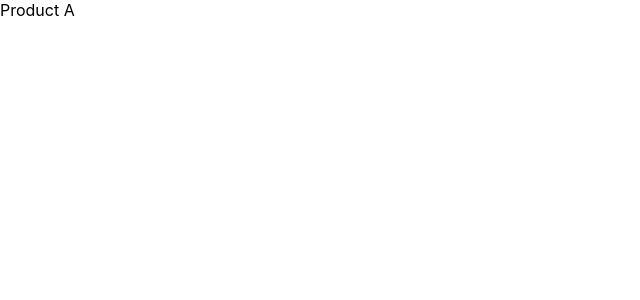
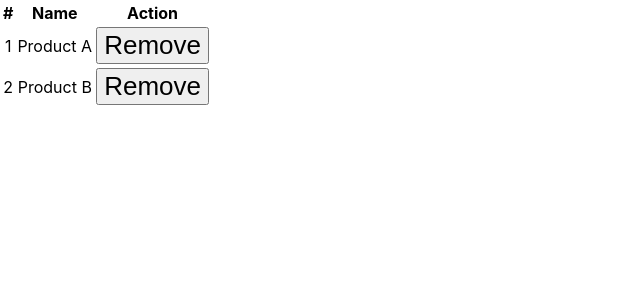
Before and after one commit to 0709nvanh/anhnv-nodejs, a React (Vite) app: page / in a window 1280 px wide. Shown: the top 300 px of the page, without its empty margins (0-640 px from the left). Built offline with nearby package versions, Linux system fonts and the light colour scheme; data requests are answered from the project's data file.

Commit message:
feat: list && remove data && api

```diff
--- /dev/null
+++ b/db.json
@@ -0,0 +1,12 @@
+{
+    "products": [
+        {
+            "name": "Product A",
+            "price": 5
+        },
+        {
+            "name": "Product B ",
+            "price": 5
+        }
+    ]
+}
--- a/package.json
+++ b/package.json
@@ -5,9 +5,12 @@
   "scripts": {
     "dev": "vite",
     "build": "tsc && vite build",
-    "preview": "vite preview"
+    "preview": "vite preview",
+    "start": "json-server --watch db.json --port 3001"
+
   },
   "dependencies": {
+    "axios": "^0.26.1",
     "react": "^17.0.2",
     "react-dom": "^17.0.2"
   },
--- a/src/App.tsx
+++ b/src/App.tsx
@@ -1,17 +1,46 @@
-import { useState } from 'react'
+import { useState, useEffect } from 'react'
 import './App.css'
 import type { ProductType } from './types/product'
-import ShowInfo from './components/ShowInfo'
+import axios from 'axios'
+import { list, remove } from './api/product';
 
 function App() {
-  const [info, setInfo] = useState<ProductType>({
-    name: "Product A",
-    age: 20
-  })
+  const [product, setProduct] = useState<ProductType[]>([]);
+  useEffect(()=> {
+    const getProduct = async () => {
+      const { data } = await list()
+      setProduct(data)
+    }
+    getProduct();
+  }, [])
+
+  const removeItem = async (id: number) => {
+    const { data } = await remove(id);
+    data && setProduct(product.filter(item => item.id !== data.id))
+  }
 
   return (
-    <div>
-      <ShowInfo info={info}/>
+    <div className="App">
+      <table>
+        <thead>
+          <th>#</th>
+          <th>Name</th>
+          <th>Action</th>
+        </thead>
+        <tbody>
+          {product.map((item, index) => {
+            return <tr>
+                    <td>{index + 1}</td>
+                    <td>{item.name}</td>
+                    <td>
+                      <button onClick={() => removeItem(item.id)}>Remove</button>
+                    </td>
+                  </tr>
+          })}
+
+        </tbody>
+      </table>
+
     </div>
   )
 }
--- /dev/null
+++ b/src/api/instance.tsx
@@ -0,0 +1,6 @@
+import axios from 'axios';
+
+const instance = axios.create({
+    baseURL: 'http://localhost:3001'
+});
+export default instance;
--- /dev/null
+++ b/src/api/product.tsx
@@ -0,0 +1,10 @@
+import instance from './instance';
+
+export const list = () => {
+    const url = '/products';
+    return instance.get(url);
+}
+export const remove = (id: number) => {
+    const url = `/product/${id}`;
+    return instance.delete(url);
+}
--- a/src/types/product.tsx
+++ b/src/types/product.tsx
@@ -1,4 +1,5 @@
 export type ProductType = {
     name: string,
-    age: number
+    age: number,
+    id: number
 }
```
Also changed, not shown: 1 other file (tests, documents, lock files or other folders).
